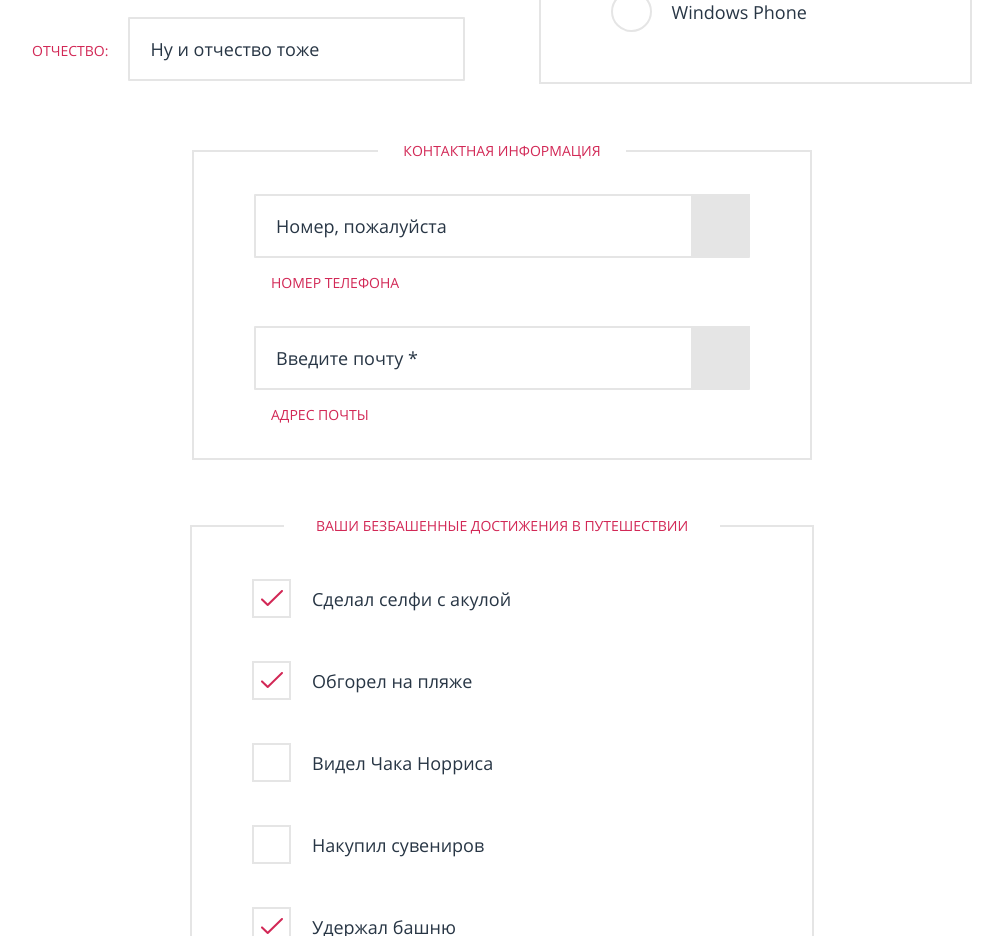
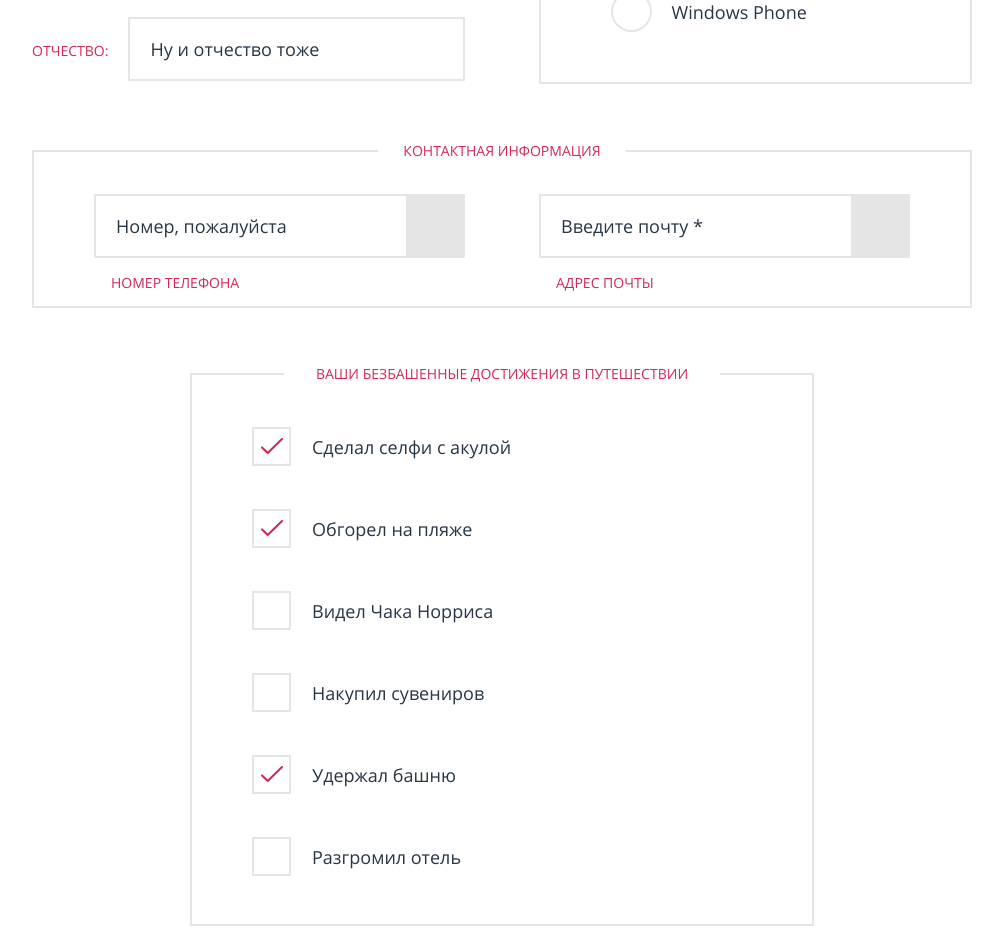
Before and after one commit to BalandinaM/Pink, a website: page source/contest.html in a window 1280 px wide. Shown: the part 842-1778 px from the top of the page, without its empty margins (138-1141 px from the left). Drawn offline with nearby package versions, Linux system fonts and the light colour scheme; files that its build step writes are made by us from their sources.

Commit message:
style форма контакты декстоп

```diff
--- a/source/sass/contest/form__contacts.scss
+++ b/source/sass/contest/form__contacts.scss
@@ -9,6 +9,13 @@
     border: 2px solid $grey-light;
     padding: 0 60px 0;
     margin-bottom: 57px;
+  }
+
+  @media (min-width: $desktop-width) {
+    width: 940px;
+    flex-direction: row;
+    justify-content: space-between;
+    gap: 74px;
   }
 }
 
@@ -32,6 +39,11 @@
     flex-direction: column-reverse;
     padding-bottom: 28px;
     position: relative;
+  }
+
+  @media (min-width: $desktop-width) {
+    flex-grow: 1;
+    padding-bottom: 8px;
   }
 }
 
```
